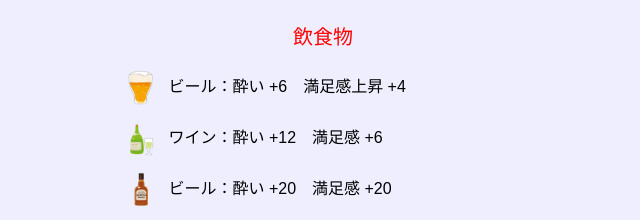
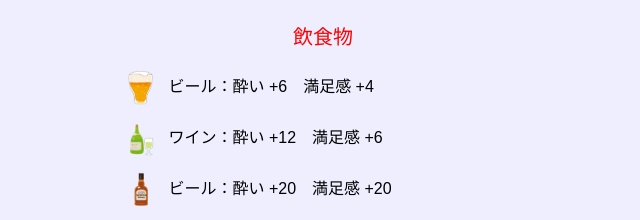
Before and after one commit to Hamham-create/drinking-simulator, a plain HTML site: page index.html in a window 1280 px wide. Shown: the part 232-452 px from the top of the page, 317-957 px from the left. Drawn offline with Linux system fonts and the light colour scheme.

Commit message:
Add files via upload

```diff
--- a/index.html
+++ b/index.html
@@ -20,7 +20,7 @@
 
 <div class="centerBox">
 <p>
-<img src="beer_glass.png" class="ruleIcon"> ビール：酔い +6　満足感上昇 +4</p>
+<img src="beer_glass.png" class="ruleIcon"> ビール：酔い +6　満足感 +4</p>
 <img src="drink_sparkling_wine.png" class="ruleIcon"> ワイン：酔い +12　満足感 +6</p>
 <img src="drink_whisky_scotch.png" class="ruleIcon"> ビール：酔い +20　満足感 +20</p>
 <img src="medicine_cup_water.png" class="ruleIcon"> お水：酔い -20　満足感 -10</p>
```
